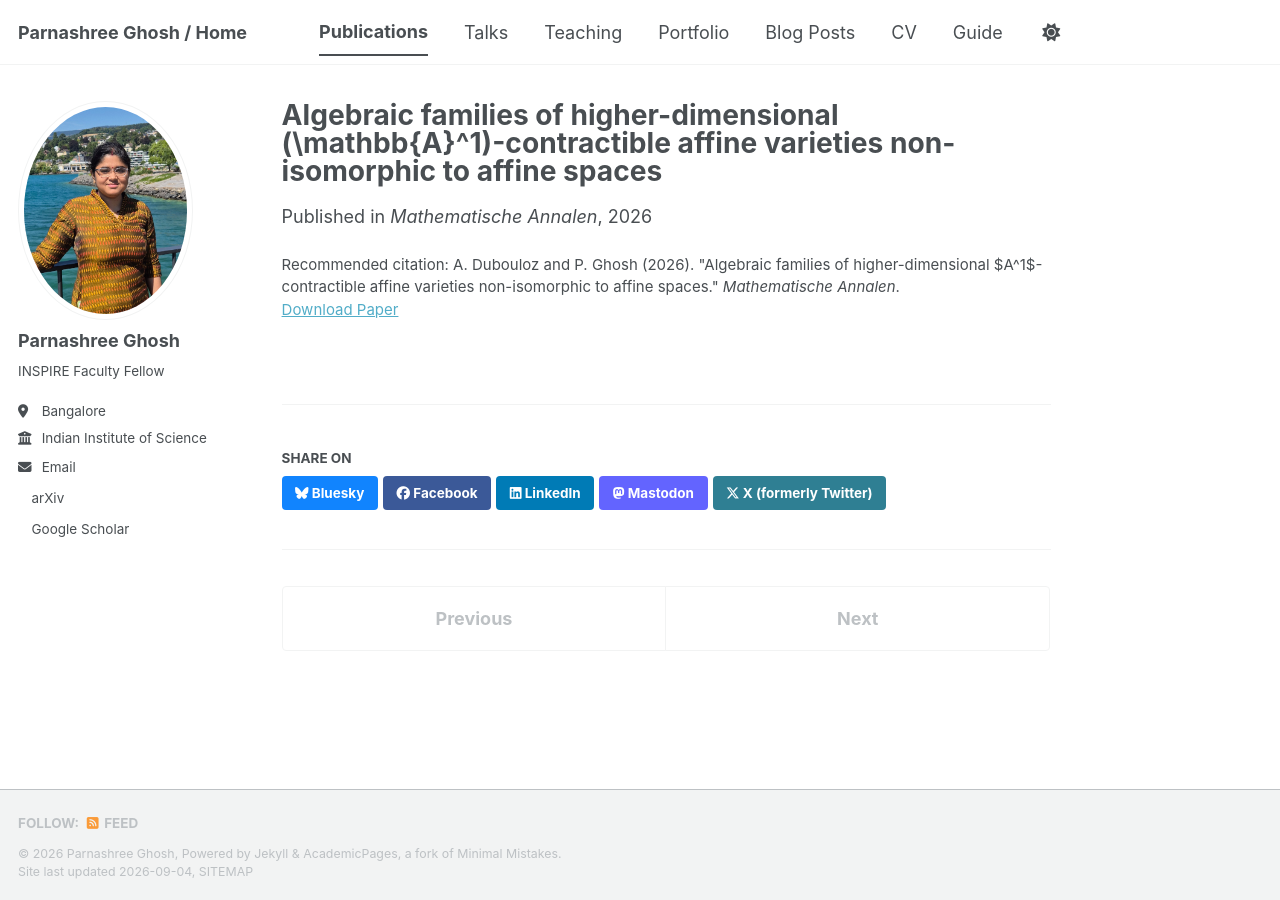
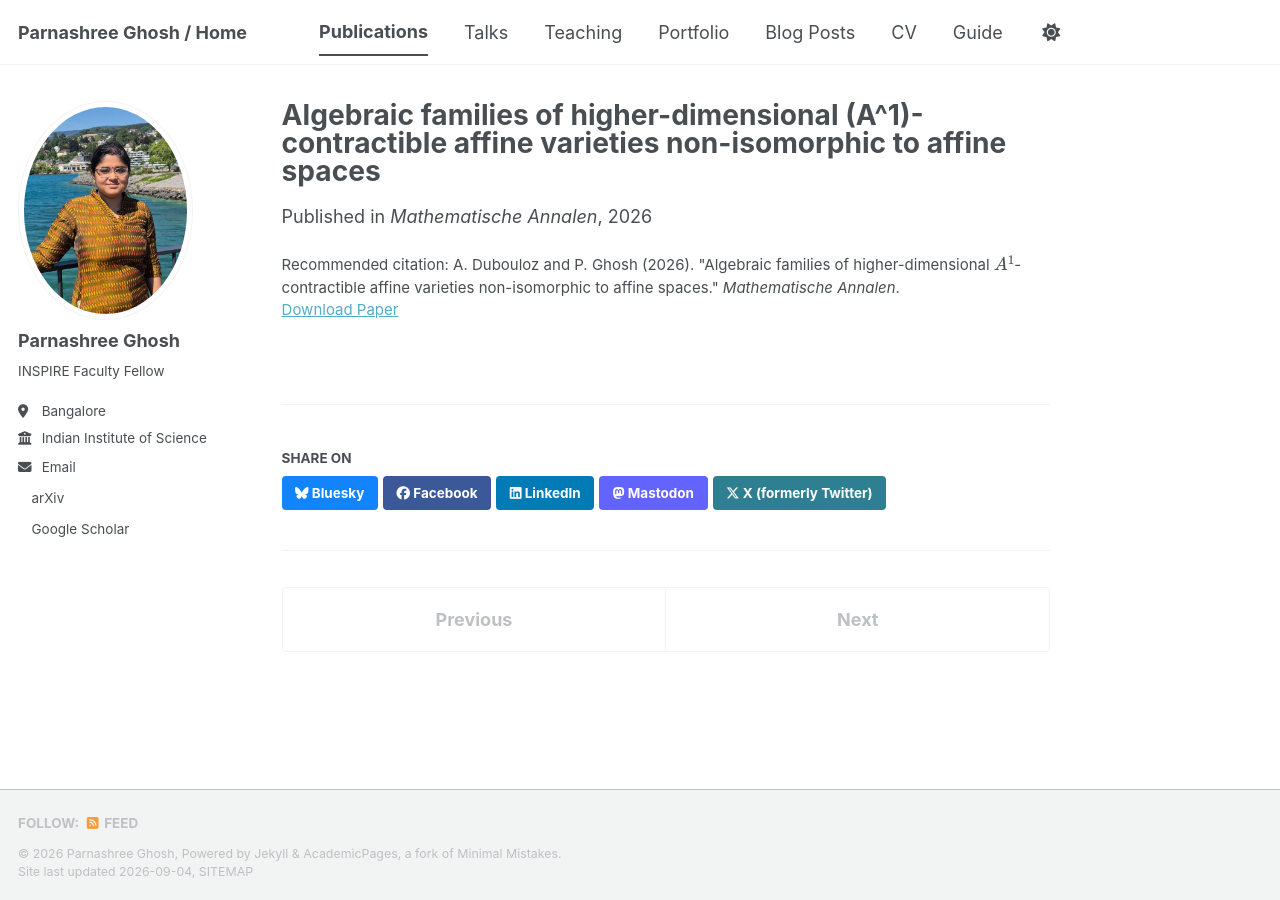
Before and after one commit to parnashree-math/parnashree-math.github.io, a Jekyll site: the page built from _publications/2026-08-15-Math-Annalen.md, in a window 1280 px wide. Built offline with Jekyll 4.4.1, drawn with Linux system fonts in a browser that asks for light colours; a style sheet for code colours, icons or effects is not loaded.

Commit message:
Fix LaTeX formatting in publication metadata

```diff
--- a/_publications/2026-08-15-Math-Annalen.md
+++ b/_publications/2026-08-15-Math-Annalen.md
@@ -1,9 +1,9 @@
 ---
-title: 'Algebraic families of higher-dimensional \(\mathbb{A}^1\)-contractible affine varieties non-isomorphic to affine spaces'
+title: 'Algebraic families of higher-dimensional \(A^1\)-contractible affine varieties non-isomorphic to affine spaces'
 collection: publications
 category: journals
 date: 2026-08-15
 venue: 'Mathematische Annalen'
 paperurl: 'https://arxiv.org/abs/2501.09613'
-citation: 'A. Dubouloz and P. Ghosh (2026). &quot;Algebraic families of higher-dimensional $A^1$-contractible affine varieties non-isomorphic to affine spaces.&quot; <i>Mathematische Annalen</i>.'
+citation: 'A. Dubouloz and P. Ghosh (2026). &quot;Algebraic families of higher-dimensional \(A^1\)-contractible affine varieties non-isomorphic to affine spaces.&quot; <i>Mathematische Annalen</i>.'
 ---
```
